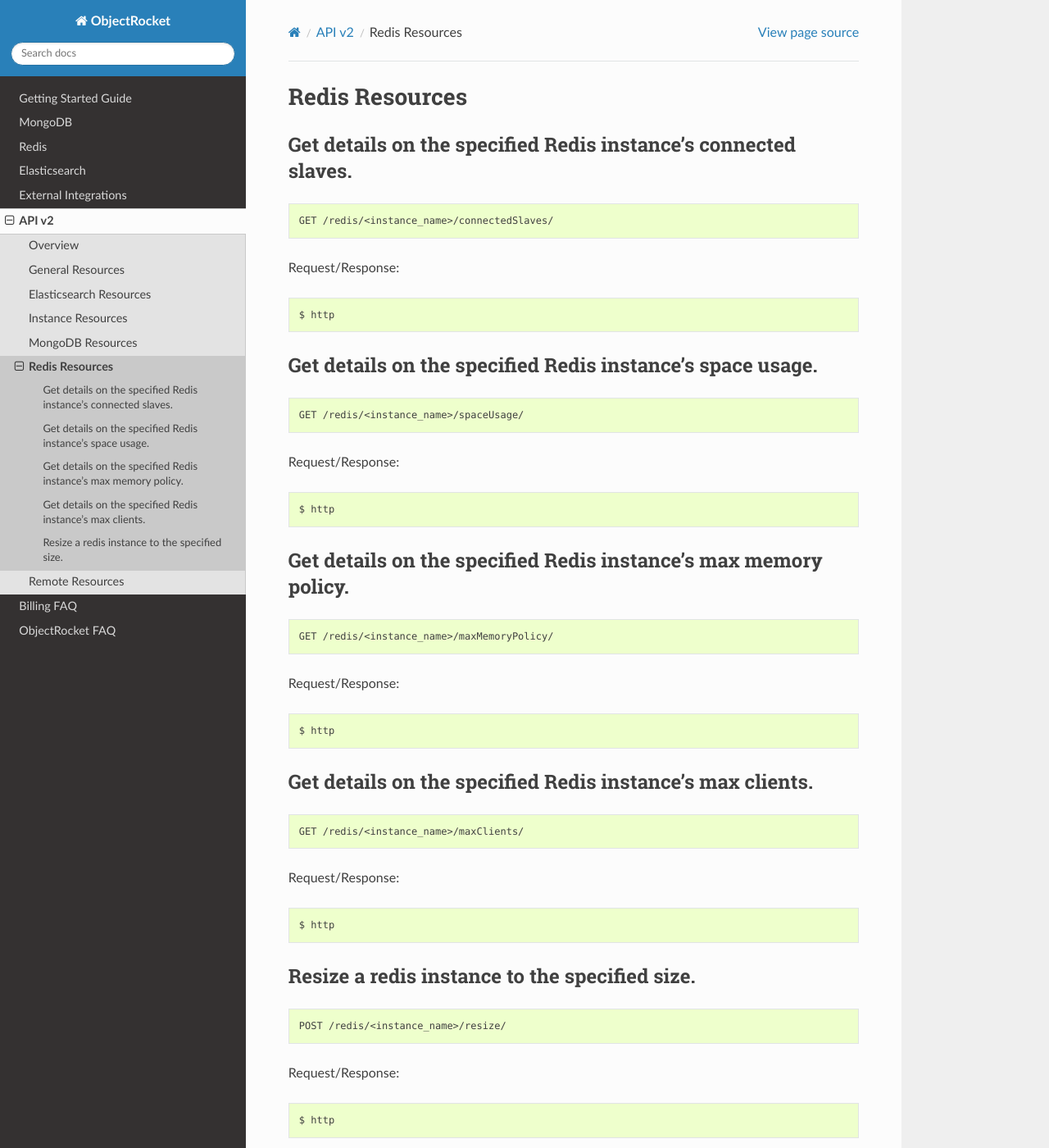
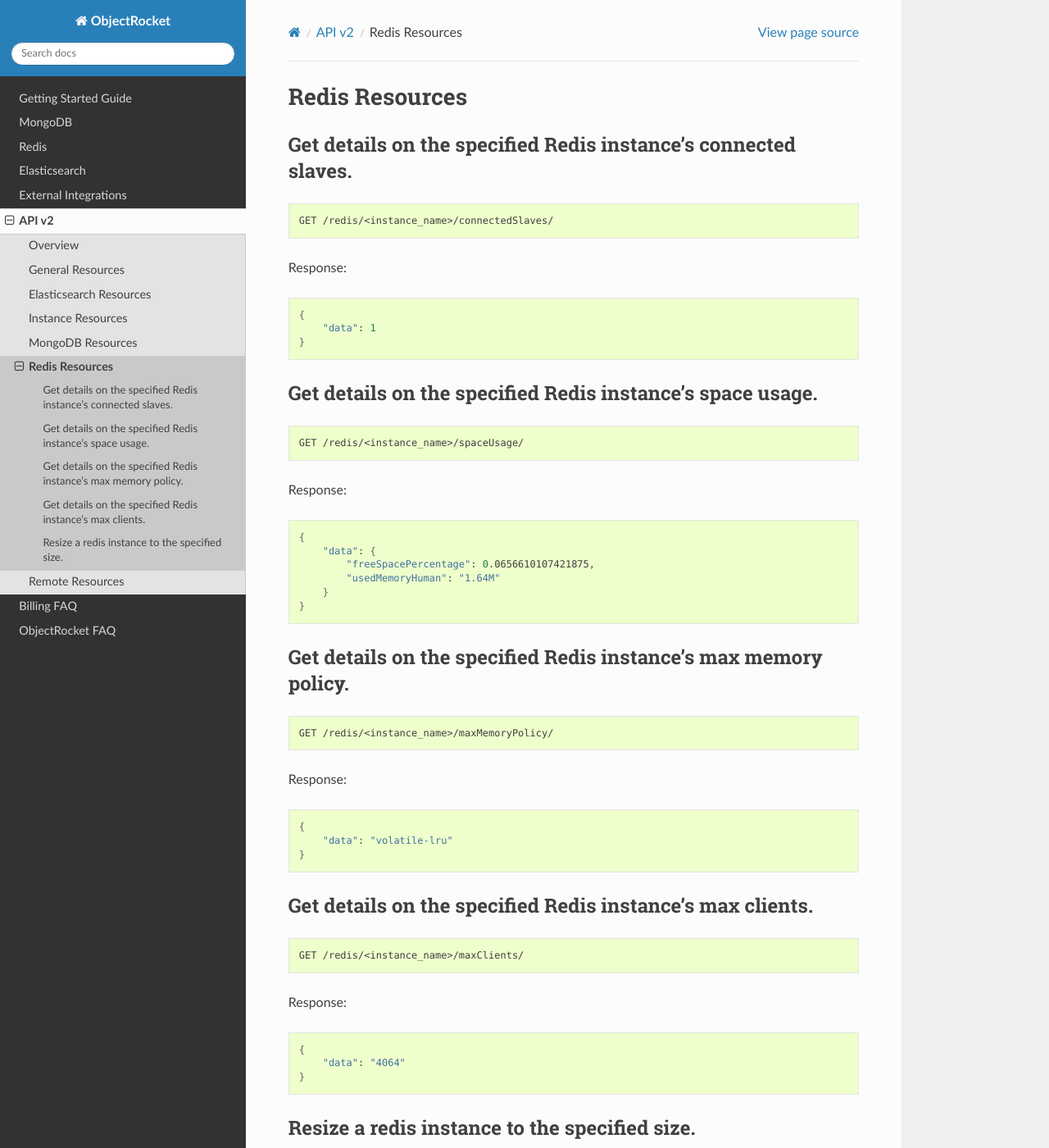
Before and after one commit to zcorleissen/documentation, a Sphinx documentation site: the page built from source/api_v2_redis_resources.rst, in a window 1280 px wide and 1400 px high. Shown: the whole window at 82% size. Built offline with Sphinx 7.4.7 and the Read the Docs theme 2.0.0, drawn with Linux system fonts in a browser that asks for light colours; some of the changed text lies outside the part shown.

Commit message:
Add request/response data for Redis

```diff
--- a/source/api_v2_redis_resources.rst
+++ b/source/api_v2_redis_resources.rst
@@ -8,11 +8,13 @@
 
    GET /redis/<instance_name>/connectedSlaves/
 
-Request/Response:
+Response:
 
 .. code-block:: bash
 
-   $ http
+   {
+       "data": 1
+   }
 
 Get details on the specified Redis instance's space usage.
 ~~~~~~~~~~~~~~~~~~~~~~~~~~~~~~~~~~~~~~~~~~~~~~~~~~~~~~~~~~
@@ -21,11 +23,16 @@
 
    GET /redis/<instance_name>/spaceUsage/
 
-Request/Response:
+Response:
 
 .. code-block:: bash
 
-   $ http
+   {
+       "data": {
+           "freeSpacePercentage": 0.0656610107421875,
+           "usedMemoryHuman": "1.64M"
+       }
+   }
 
 Get details on the specified Redis instance's max memory policy.
 ~~~~~~~~~~~~~~~~~~~~~~~~~~~~~~~~~~~~~~~~~~~~~~~~~~~~~~~~~~~~~~~~
@@ -34,11 +41,13 @@
 
    GET /redis/<instance_name>/maxMemoryPolicy/
 
-Request/Response:
+Response:
 
 .. code-block:: bash
 
-   $ http
+   {
+       "data": "volatile-lru"
+   }
 
 Get details on the specified Redis instance's max clients.
 ~~~~~~~~~~~~~~~~~~~~~~~~~~~~~~~~~~~~~~~~~~~~~~~~~~~~~~~~~~
@@ -47,11 +56,13 @@
 
    GET /redis/<instance_name>/maxClients/
 
-Request/Response:
+Response:
 
 .. code-block:: bash
 
-   $ http
+   {
+       "data": "4064"
+   }
 
 Resize a redis instance to the specified size.
 ~~~~~~~~~~~~~~~~~~~~~~~~~~~~~~~~~~~~~~~~~~~~~~
@@ -60,8 +71,18 @@
 
    POST /redis/<instance_name>/resize/
 
-Request/Response:
+Request:
 
 .. code-block:: bash
 
-   $ http
+   {
+       "new_plan": 2500
+   }
+
+Response:
+
+.. code-block:: bash
+
+   {
+       "data": "Started process of resizing instance Test123 from 1000 to 2500"
+   }
```
